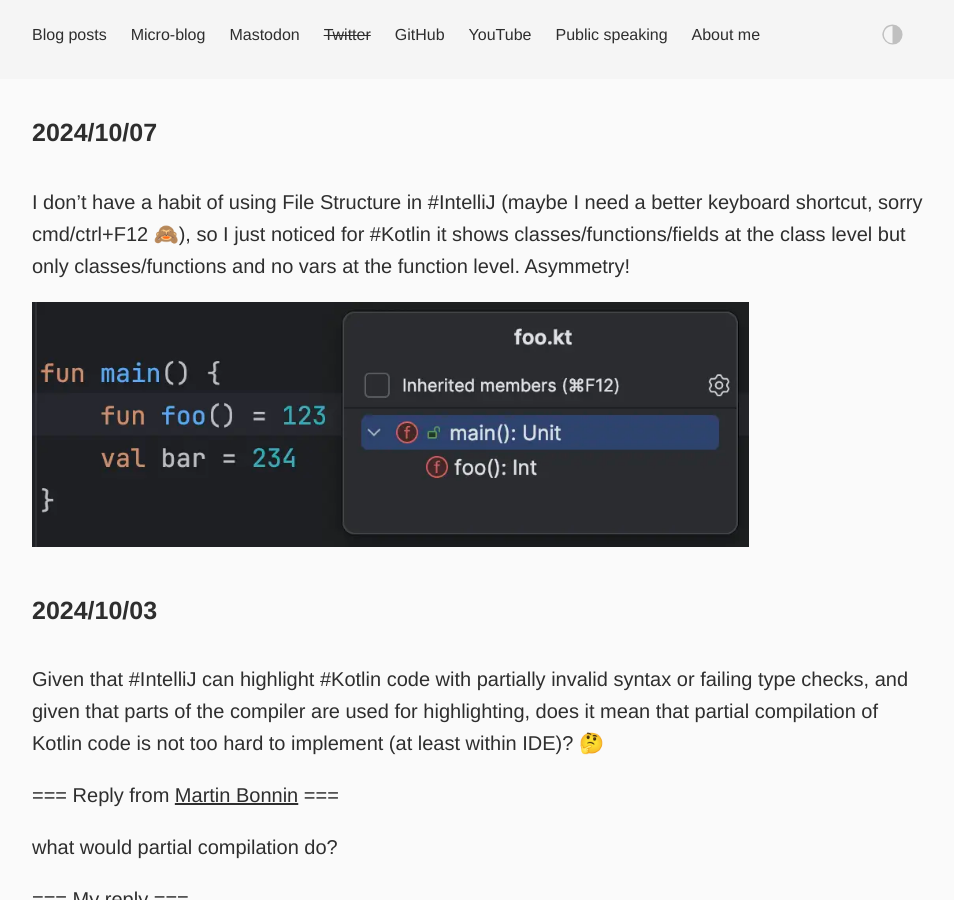
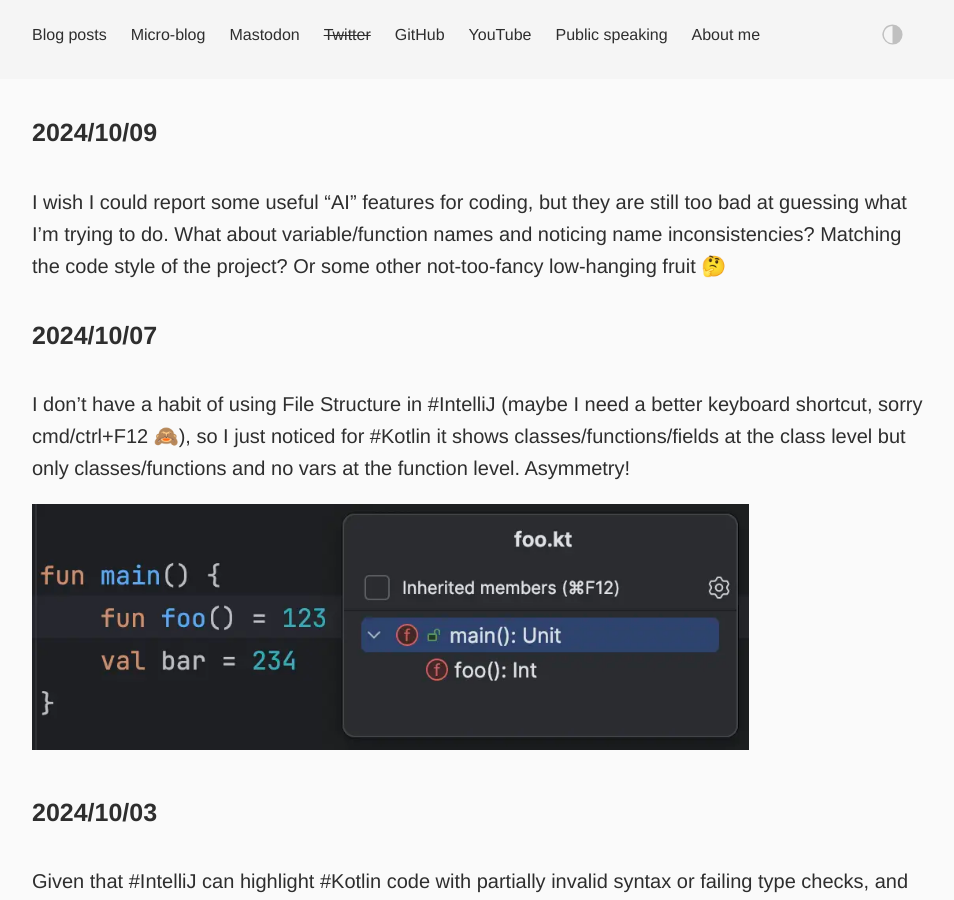
Before and after one commit to dkandalov/dkandalov.github.io, a Jekyll site: the page built from micro-blog.md, in a window 1280 px wide and 900 px high. Shown: the whole window, without its empty margins (160-1114 px from the left). Built offline with Jekyll 4.4.1, drawn with Linux system fonts in a browser that asks for light colours.

Commit message:
updated micro-blog

```diff
--- a/micro-blog.md
+++ b/micro-blog.md
@@ -2,6 +2,9 @@
 layout: post
 permalink: /micro-blog/
 ---
+
+#### 2024/10/09
+I wish I could report some useful "AI" features for coding, but they are still too bad at guessing what I'm trying to do. What about variable/function names and noticing name inconsistencies? Matching the code style of the project? Or some other not-too-fancy low-hanging fruit 🤔
 
 #### 2024/10/07
 I don't have a habit of using File Structure in #IntelliJ (maybe I need a better keyboard shortcut, sorry cmd/ctrl+F12 🙈), so I just noticed for #Kotlin it shows classes/functions/fields at the class level but only classes/functions and no vars at the function level. Asymmetry!
```
